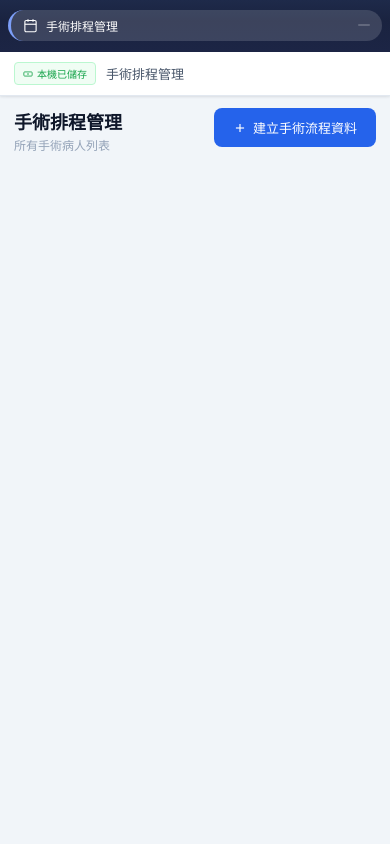
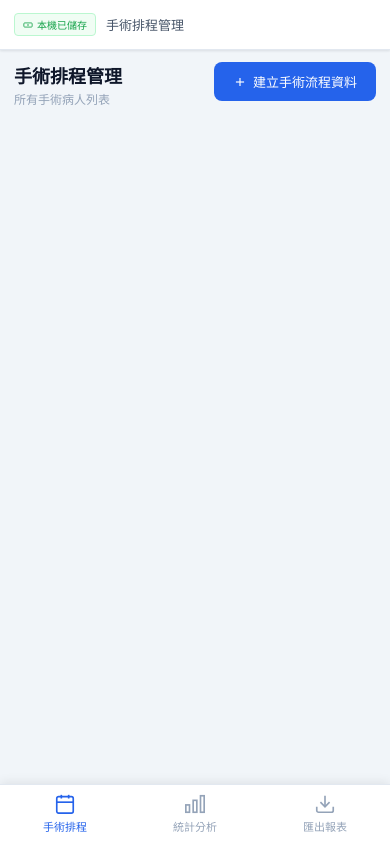
Before and after one commit to smallpapas-ops/davinci-management, a plain HTML site: page index.html in a window 390 px wide. Drawn offline with nearby package versions, Linux system fonts and the light colour scheme.

Commit message:
Add files via upload

```diff
--- a/index.html
+++ b/index.html
@@ -261,18 +261,16 @@ input[type="date"]::-webkit-calendar-picker-indicator:hover{opacity:1}
 /* ══ Mobile Responsive ══ */
 @media (max-width: 768px) {
   .app { flex-direction: column; height: auto; min-height: 100vh; }
-  .sb  { width: 100%; flex-direction: row; align-items: center;
-         padding: 0; height: 52px; overflow-x: auto; flex-shrink: 0; }
-  .sb-brand { display: none; }
-  .sb-nav { display: flex; flex-direction: row; padding: 6px 8px; gap: 4px;
-             overflow-x: auto; flex: 1; }
-  .sb-sec { display: none; }
-  .sb-item { white-space: nowrap; padding: 7px 12px; border-radius: 20px;
-             font-size: 12px; flex-shrink: 0; }
-  .sb-foot { display: none; }
+
+  /* Hide sidebar entirely on mobile */
+  .sb { display: none; }
+
+  /* Show mobile bottom nav */
+  #mobile-bottom-nav { display: flex !important; }
+
   .main { overflow: visible; }
-  .topbar { height: 44px; padding: 0 14px; }
-  .scroll { padding: 12px 14px; }
+  .topbar { height: 50px; padding: 0 14px; }
+  .scroll { padding: 12px 14px; padding-bottom: 72px; }
 
   /* Hide desktop table, show mobile cards */
   .tbl-wrap { display: none; }
@@ -326,6 +324,18 @@ input[type="date"]::-webkit-calendar-picker-indicator:hover{opacity:1}
 .m-btn-del:active { background: var(--red); color: white; }
 .m-status { display: inline-flex; align-items: center; gap: 4px;
   padding: 2px 8px; border-radius: 20px; font-size: 11px; font-weight: 500; }
+
+/* ── Mobile bottom nav ── */
+.mob-tab {
+  flex: 1; display: flex; flex-direction: column; align-items: center;
+  justify-content: center; gap: 3px; padding: 8px 4px 10px;
+  border: none; background: none; cursor: pointer;
+  color: #94a3b8; font-size: 11px; font-family: var(--sans);
+  transition: color .15s;
+}
+.mob-tab svg { width: 22px; height: 22px; }
+.mob-tab.active { color: #2563eb; }
+.mob-tab:active { opacity: .7; }
 </style>
 </head>
 <body>
@@ -706,6 +716,13 @@ input[type="date"]::-webkit-calendar-picker-indicator:hover{opacity:1}
 </div><!-- /app -->
 
 <script>
+
+function setMobTab(id){
+  document.querySelectorAll('.mob-tab').forEach(function(t){t.classList.remove('active');});
+  var el=document.getElementById(id);
+  if(el)el.classList.add('active');
+}
+
 const TK=['t1','t2','t3','t4','t5','t6','t7','t8','t9','t10','t11','t12','t13','t14','t15','t16','t17','notes'];
 const TL=['進手術室時間','麻醉完成時間','開始擺位','結束擺位','套臂套開始','套臂套結束','鋪單完成','下刀時間','Trocar完成','Docking開始','Docking結束','Console開始','Console結束','檢體取出','縫合開始','縫合結束','麻醉結束時間','備註'];
 let records=[], curId=null, draftId=null;
@@ -1376,5 +1393,21 @@ if(!hadSaved){
 renderHome();
 showView('v-home');
 </script>
+
+<!-- Mobile bottom navigation -->
+<nav id="mobile-bottom-nav" style="display:none;position:fixed;bottom:0;left:0;right:0;z-index:300;background:white;border-top:1px solid #e2e8f0;box-shadow:0 -2px 10px rgba(0,0,0,.08)">
+  <button class="mob-tab active" id="mob-sch" onclick="goSch(this);setMobTab('mob-sch')">
+    <svg viewBox="0 0 24 24" fill="none" stroke="currentColor" stroke-width="1.8"><rect x="3" y="4" width="18" height="18" rx="2"/><line x1="16" y1="2" x2="16" y2="6"/><line x1="8" y1="2" x2="8" y2="6"/><line x1="3" y1="10" x2="21" y2="10"/></svg>
+    手術排程
+  </button>
+  <button class="mob-tab" id="mob-stat" onclick="goStat(this);setMobTab('mob-stat')">
+    <svg viewBox="0 0 24 24" fill="none" stroke="currentColor" stroke-width="1.8"><rect x="18" y="3" width="4" height="18"/><rect x="10" y="8" width="4" height="13"/><rect x="2" y="13" width="4" height="8"/></svg>
+    統計分析
+  </button>
+  <button class="mob-tab" id="mob-exp" onclick="goExp(this);setMobTab('mob-exp')">
+    <svg viewBox="0 0 24 24" fill="none" stroke="currentColor" stroke-width="1.8"><path d="M21 15v4a2 2 0 0 1-2 2H5a2 2 0 0 1-2-2v-4"/><polyline points="7 10 12 15 17 10"/><line x1="12" y1="15" x2="12" y2="3"/></svg>
+    匯出報表
+  </button>
+</nav>
 </body>
 </html>
```
